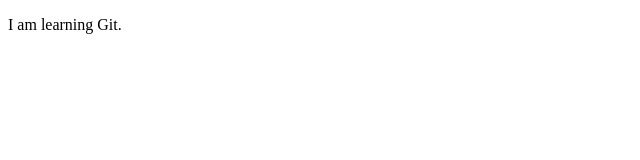
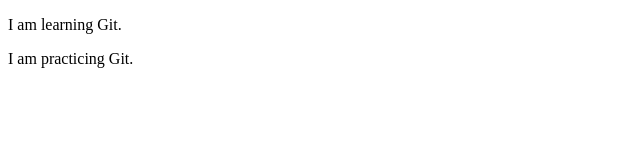
Before and after one commit to Labjot/Learning-Git, a plain HTML site: page index.html in a window 1280 px wide. Shown: the whole page, without its empty margins (0-640 px from the left). Drawn offline with Linux system fonts and the light colour scheme.

Commit message:
Added a new line

```diff
--- a/index.html
+++ b/index.html
@@ -7,5 +7,6 @@
 </head>
 <body>
     <p>I am learning Git.</p>
+    <p>I am practicing Git.</p>
 </body>
 </html>
```
